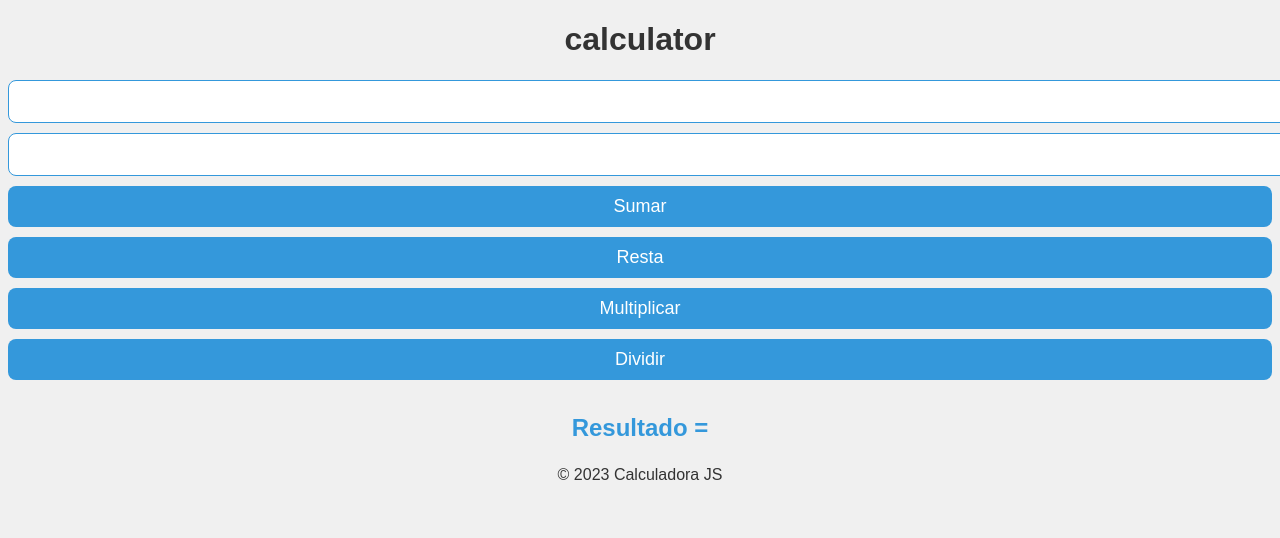
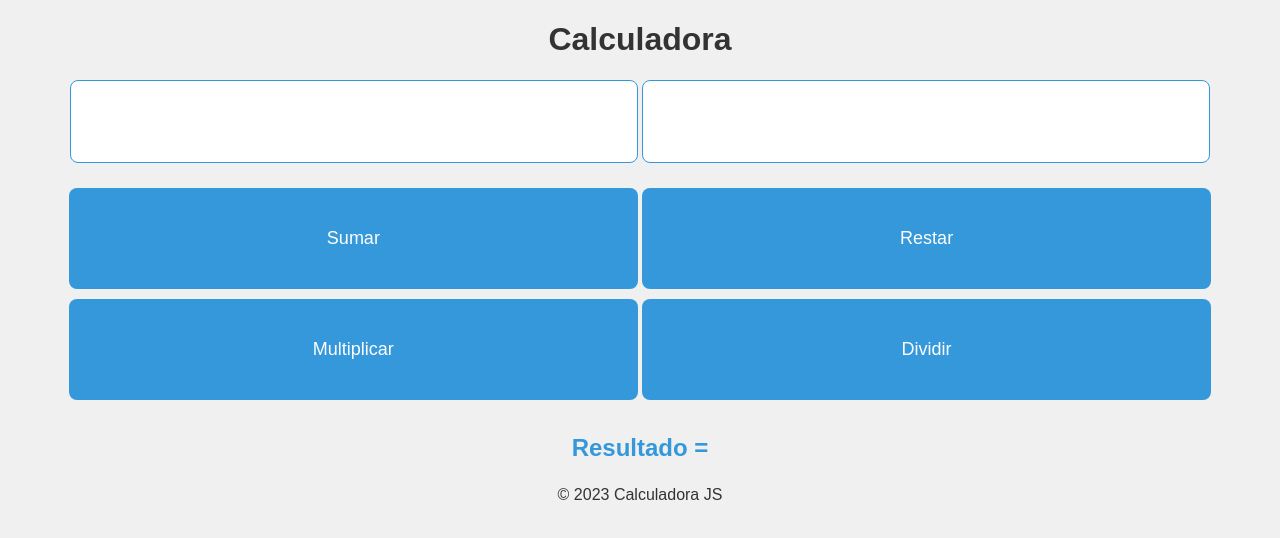
Before and after one commit to CCarolinaFranco/calculator-JS, a plain HTML site: page index.html in a window 1280 px wide. Drawn offline with Linux system fonts and the light colour scheme.

Commit message:
small changes css

```diff
--- a/css/style.css
+++ b/css/style.css
@@ -18,18 +18,19 @@ body {
   /* Input styles */
   .js-input1,
   .js-input2 {
-    width: 100%;
-    padding: 10px;
+    width: 40%;
+    height: 40%;
+    padding: 30px;
     border: 1px solid #3498db; /* Blue border color */
     border-radius: 8px; /* Rounded corners */
     font-size: 18px; /* Increase the font size */
-    margin-bottom: 10px;
+    margin-bottom: 25px;
   }
 
   /* Button styles */
   .js-btns button {
-    width: 100%;
-    padding: 10px;
+    width: 45%;
+    padding: 40px;
     background-color: #3498db; /* Blue background color */
     color: #fff; /* Text color */
     border: none;
--- a/index.html
+++ b/index.html
@@ -9,7 +9,7 @@
   </head>
   <body>
     <main class="main">
-      <h1>calculator</h1>
+      <h1>Calculadora</h1>
       <section class="contenedor">
         <div class="inputs js-inputs">
           <input type="number" class="input1 js-input1" id="number1">
@@ -18,7 +18,7 @@
 
         <div class="btns js-btns">
           <button id="suma">Sumar</button>
-          <button id="resta">Resta</button>
+          <button id="resta">Restar</button>
           <button id="multiplicar">Multiplicar</button>
           <button id="dividir">Dividir</button>
         </div>
```
